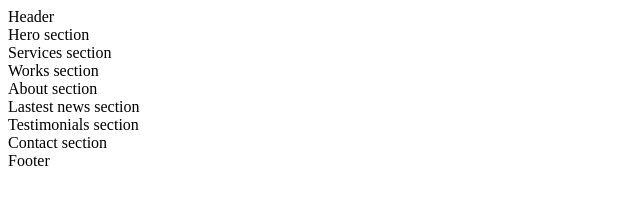
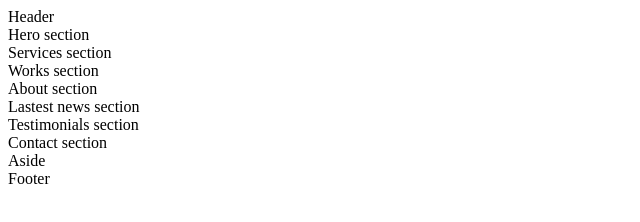
Before and after one commit to Kleanton1/alx-frontend, a plain HTML site: page 0x00-html_advanced/5-index.html in a window 1280 px wide. Shown: the full height of the page, 0-640 px from the left. Drawn offline with Linux system fonts and the light colour scheme.

Commit message:
building stage

```diff
--- a/0x00-html_advanced/5-index.html
+++ b/0x00-html_advanced/5-index.html
@@ -3,7 +3,7 @@
 <head>
   <meta charset="UTF-8">
   <meta name="viewport" content ="width=device-width, initial-scale=1.0, viewport-fit=cover">
-<title>Homepage - Techium</title>
+  <title>Article - Techium</title>
   <meta name="description", content="Techium is a digital agency">
   <link rel="icon" type="image/x-icon" href="./favicon.ico">
   <link rel="icon" type="image/png" href="./favicon.png">
@@ -17,7 +17,7 @@
       <section>Lastest news section</section>
       <section>Testimonials section</section>
       <section>Contact section</section>
-</main>
+      <aside>Aside</aside></main>
     <footer>Footer</footer>
   </body>
 </head>
```
Lines whose indentation alone changed are shown as unchanged.
